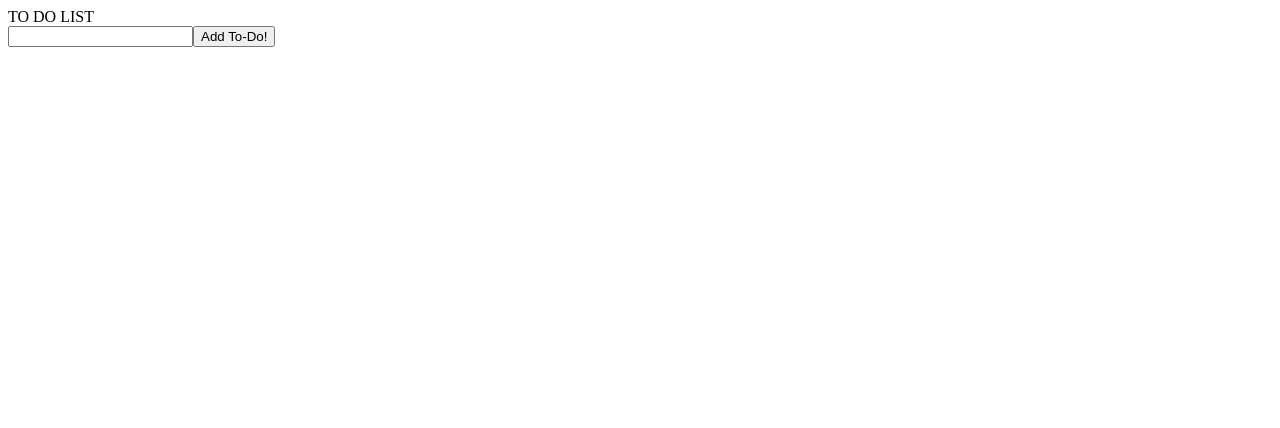
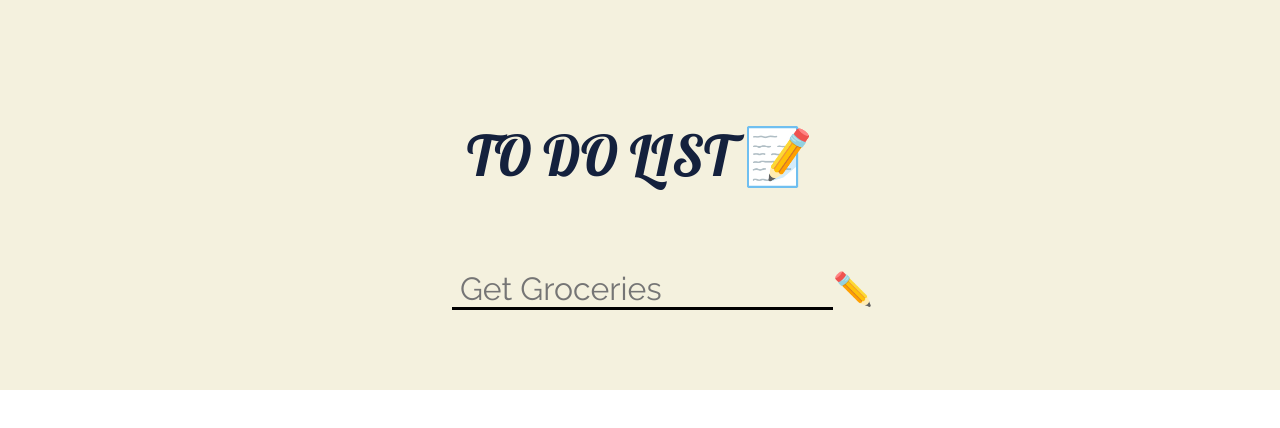
Before and after one commit to Hamdrive/The-Odin-Project-Assignments, a React (Create React App) app in the folder Assignments/to-dos-with-hooks/: page / in a window 1280 px wide. Shown: the top 428 px of the page. Built offline with nearby package versions, Linux system fonts and the light colour scheme.

Commit message:
css stylings

```diff
--- a/Assignments/to-dos-with-hooks/package.json
+++ b/Assignments/to-dos-with-hooks/package.json
@@ -8,6 +8,7 @@
     "@testing-library/user-event": "^12.8.3",
     "react": "^17.0.2",
     "react-dom": "^17.0.2",
+    "react-icons": "^4.2.0",
     "react-scripts": "4.0.3",
     "uniqid": "^5.3.0",
     "web-vitals": "^1.1.1"
--- a/Assignments/to-dos-with-hooks/public/index.html
+++ b/Assignments/to-dos-with-hooks/public/index.html
@@ -9,8 +9,10 @@
       name="description"
       content="Web site created using create-react-app"
     />
+    <link rel="preconnect" href="https://fonts.gstatic.com">
+    <link href="https://fonts.googleapis.com/css2?family=Lobster&family=Raleway&display=swap" rel="stylesheet">
 
-    <title>React App</title>
+    <title>Your ToDo List</title>
   </head>
   <body>
 
--- a/Assignments/to-dos-with-hooks/src/App.css
+++ b/Assignments/to-dos-with-hooks/src/App.css
@@ -0,0 +1,90 @@
+*{
+  margin: 0;
+  padding: 0;
+  box-sizing: border-box;
+
+}
+
+.app{
+  background-color: #f4f1de;
+  height: 100%;
+  display: flex;
+  justify-content: center;
+}
+
+.todomain{
+  display: flex;
+  flex-direction: column;
+  align-items: center;
+  margin-top: 15vh;
+  width: 50vw;
+}
+
+.title{
+  color: #14213d;
+  font-size: 56px;
+  font-family: 'Lobster', cursive;
+  margin-bottom: 5rem;
+}
+
+.todoinput{
+  width: 75%;
+  display: flex;
+  justify-content: center;
+  margin-left: 7%
+}
+
+.todoinput input{
+  padding: 0 0.5rem;
+  border: none;
+  background-color: transparent;
+  border-bottom: 3px solid black;
+  font-size: 32px;
+  font-family: 'Raleway', sans-serif;
+  color: #14213d;
+  margin-bottom: 5rem;
+  outline: none;
+}
+
+.todoinput .addtodo{
+  font-size: 32px;
+  cursor: pointer;
+  transition: all 0.3s;
+}
+
+.todoinput .addtodo:hover{
+  transform: scale(1.03)
+}
+
+.todoinput .addtodo:active{
+  transform: scale(0.5)
+}
+
+.todos{
+  display: flex;
+  flex-direction: column;
+  width: 65%;
+}
+
+.todoitem{
+  display: flex;
+  flex-direction: row;
+  margin-bottom: 2rem;
+  font-size: 32px;
+  font-family: 'Raleway', sans-serif;
+  cursor: default;
+}
+
+.todolistitem{
+  width: 65%;
+  margin: 0 auto;
+  overflow-wrap: break-word;
+}
+
+.complete, .delete{
+  cursor: pointer;
+}
+
+.complete{
+  margin-right: 2rem;
+}
--- a/Assignments/to-dos-with-hooks/src/App.js
+++ b/Assignments/to-dos-with-hooks/src/App.js
@@ -21,6 +21,7 @@
   },[todos])
 
   const addToDo = (todoitem) => {
+    if(!todoitem){return}
     const newToDoList = [
       ...todos,
       { id: uniqid(), isComplete: false, text: todoitem },
@@ -47,10 +48,13 @@
   };
 
   return (
-    <div className="App">
+    <div className="app">
       <div className="todomain">
-        <label> TO DO LIST</label>
-        <ToDoForm addToDo={addToDo} />
+        <label className="title"> TO DO LIST 📝</label>
+        <div className="todoinput">
+          <ToDoForm addToDo={addToDo} />
+        </div>
+        <div className="todos">
         {todos.map((todo, index) => (
           <ToDo
             key={uniqid()}
@@ -60,6 +64,7 @@
             removeToDo={removeToDo}
           />
         ))}
+        </div>
       </div>
     </div>
   );
--- a/Assignments/to-dos-with-hooks/src/components/ToDo.js
+++ b/Assignments/to-dos-with-hooks/src/components/ToDo.js
@@ -1,4 +1,5 @@
 import React from "react"
+import { FaTrash, FaPen } from "react-icons/fa";
 
 const ToDo = ({ todo, toDoComplete, removeToDo }) => {
   const handleCompleteTask = () =>{
@@ -7,14 +8,21 @@
 
   return (
     <div className="todoitem">
-      {todo.isComplete === true ? <s>{todo.text}</s> : todo.text}
-      {console.log(todo)}
-      <button onClick={() => handleCompleteTask()} style={{ cursor: "pointer" }}>
-        Completed
-      </button>
-      <button onClick={() => removeToDo(todo.id)} style={{ cursor: "pointer" }}>
-        Delete
-      </button>
+      <div className="todolistitem">
+        {todo.isComplete === true ? <s>{todo.text}</s> : <p>{todo.text}</p>}
+        {console.log(todo)}
+      </div>
+
+      <div className="complete">
+        <text className="completebtn" onClick={() => handleCompleteTask()}>
+          <FaPen />
+        </text>
+      </div>
+      <div className="delete">
+        <text className="deletebtn" onClick={() => removeToDo(todo.id)}>
+          <FaTrash />
+        </text>
+      </div>
     </div>
   );
 };
--- a/Assignments/to-dos-with-hooks/src/components/ToDoForm.js
+++ b/Assignments/to-dos-with-hooks/src/components/ToDoForm.js
@@ -1,6 +1,19 @@
 import React, {useState} from "react"
 
 const ToDoForm = ({ addToDo }) => {
+  const placeholderArray = [
+    "Zoom Call Meeting at 11AM",
+    "Pick Up Dry cleaning",
+    "Get Groceries",
+    "Go to the Gym",
+    "Take A Bath",
+    "Walk the Dog",
+    "Take out the Trash",
+    "Call Mom",
+    "Doctor's Appointment at 10AM",
+  ];
+  const placeholderText = Math.floor(Math.random() * 6);
+
   const [todoitem, setTodoitem] = useState("");
 
   const createToDo = (e) => {
@@ -17,10 +30,11 @@
         id="text"
         value={todoitem}
         onChange={(e) => setTodoitem(e.target.value)}
+        placeholder={placeholderArray[placeholderText]}
       />
-      <button onClick={createToDo} style={{ cursor: "pointer" }}>
-        Add To-Do!
-      </button>
+      <text className="addtodo" onClick={createToDo}>
+        ✏️
+      </text>
     </form>
   );
 };
```
Also changed, not shown: 1 other file (tests, documents, lock files or other folders).
